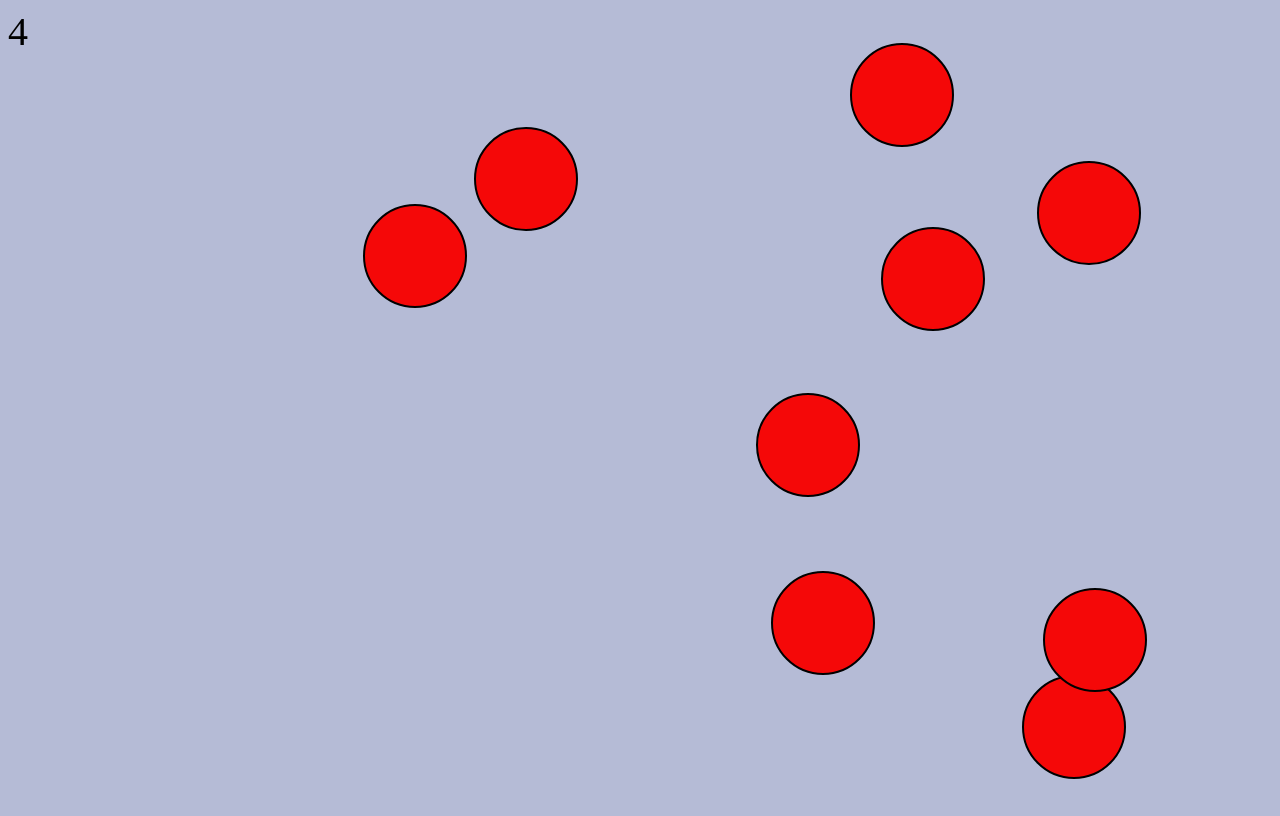
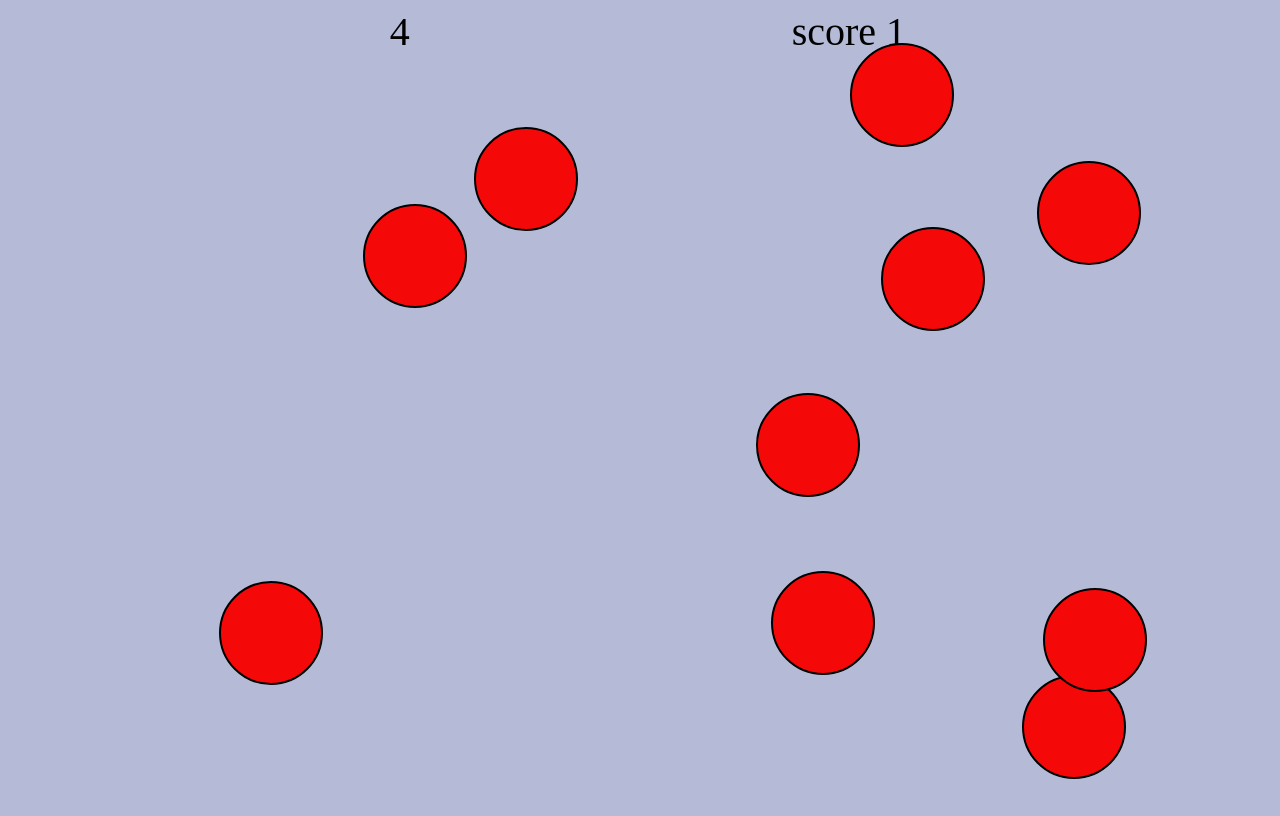
Before and after one commit to that-jamal/hallon_clicker, a plain HTML site: page index.html in a window 1280 px wide. Both pictures are taken after a click on the element 848 px from the left and 352 px from the top of the page. Drawn offline with Linux system fonts and the light colour scheme.

Commit message:
changed the js

```diff
--- a/app.js
+++ b/app.js
@@ -11,12 +11,15 @@ function createBalls(number) {
     }
 }
 
-createBalls(10)
-var count = 1;
+createBalls(11)
+var count = 0;
+console.log(count)
 function onBallClicked(e) {
     document.body.removeChild(e.target)
     if (count < 10) {
         count++;
+        document.getElementById("score").innerHTML = "score " + count;
+
     }
     else {
         clearInterval(downloadTimer);
@@ -27,7 +30,7 @@ function onBallClicked(e) {
 }
 
 function winClick() {
-    setTimeout("location.reload(true);", 1500)
+    setTimeout("location.reload(true);")
 }
 
 var timeleft = 10;
--- a/index.html
+++ b/index.html
@@ -6,11 +6,14 @@
     <meta http-equiv="X-UA-Compatible" content="IE=edge">
     <meta name="viewport" content="width=device-width, initial-scale=1.0">
     <link rel="stylesheet" href="style.css">
-    <title>Document</title>
+    <title>click test</title>
 </head>
 
 <body>
-    <span id="seconds">0</span>
+    <section>
+        <span id="seconds">10</span>
+        <span id="score">score</span>
+    </section>
     <button id="winLost" onclick="winClick()"></button>
     <script src="app.js"></script>
 </body>
--- a/style.css
+++ b/style.css
@@ -4,6 +4,11 @@ body {
     height: 100vh;
     background-color: rgb(181, 187, 214);
     overflow: hidden;
+}
+
+section {
+    display: flex;
+    justify-content: space-evenly
 }
 
 .ball {
```
